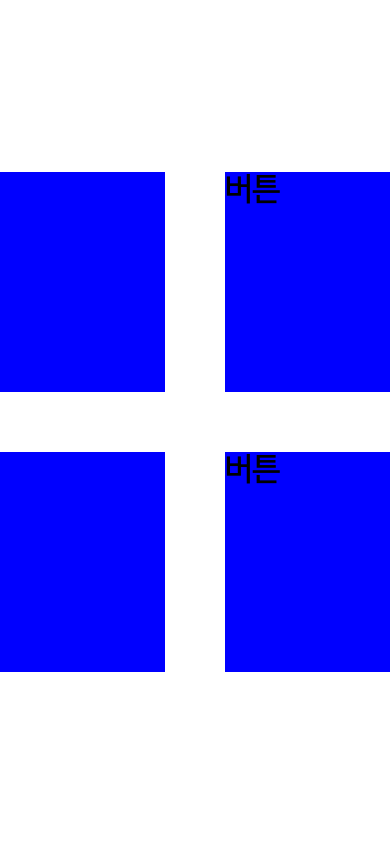
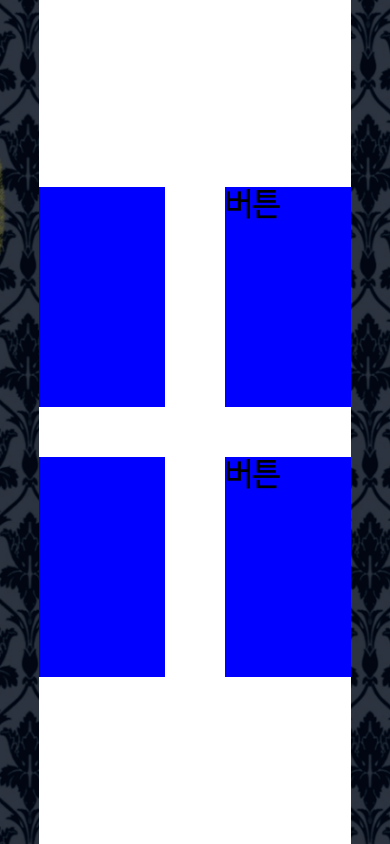
Before and after one commit to M-U-I-N-D-O/muindo-client, a React (Create React App) app in the folder client/: page /home in a window 390 px wide. Built offline with nearby package versions, Linux system fonts and the light colour scheme.

Commit message:
Feat : contentsBox width 및 maxWidth 설정 반응형 구현 단계

```diff
--- a/client/src/pages/Home/index.js
+++ b/client/src/pages/Home/index.js
@@ -19,16 +19,18 @@ const useStyles = makeStyles((theme) => ({
   contentsBox: {
     display: 'flex',
     backgroundColor: 'white',
-    width: '768px',
+    width: '80vw',
+    maxWidth: '768px',
     alignItems: 'center',
     justifyContent: 'center',
     overflow: 'hidden',
+    paddingTop: '20px',
   },
   menuButton: {
     width: '220px',
     height: '220px',
     backgroundColor: 'blue',
-    margin: '60px 30px',
+    margin: '50px 30px',
   },
 }));
 
```
